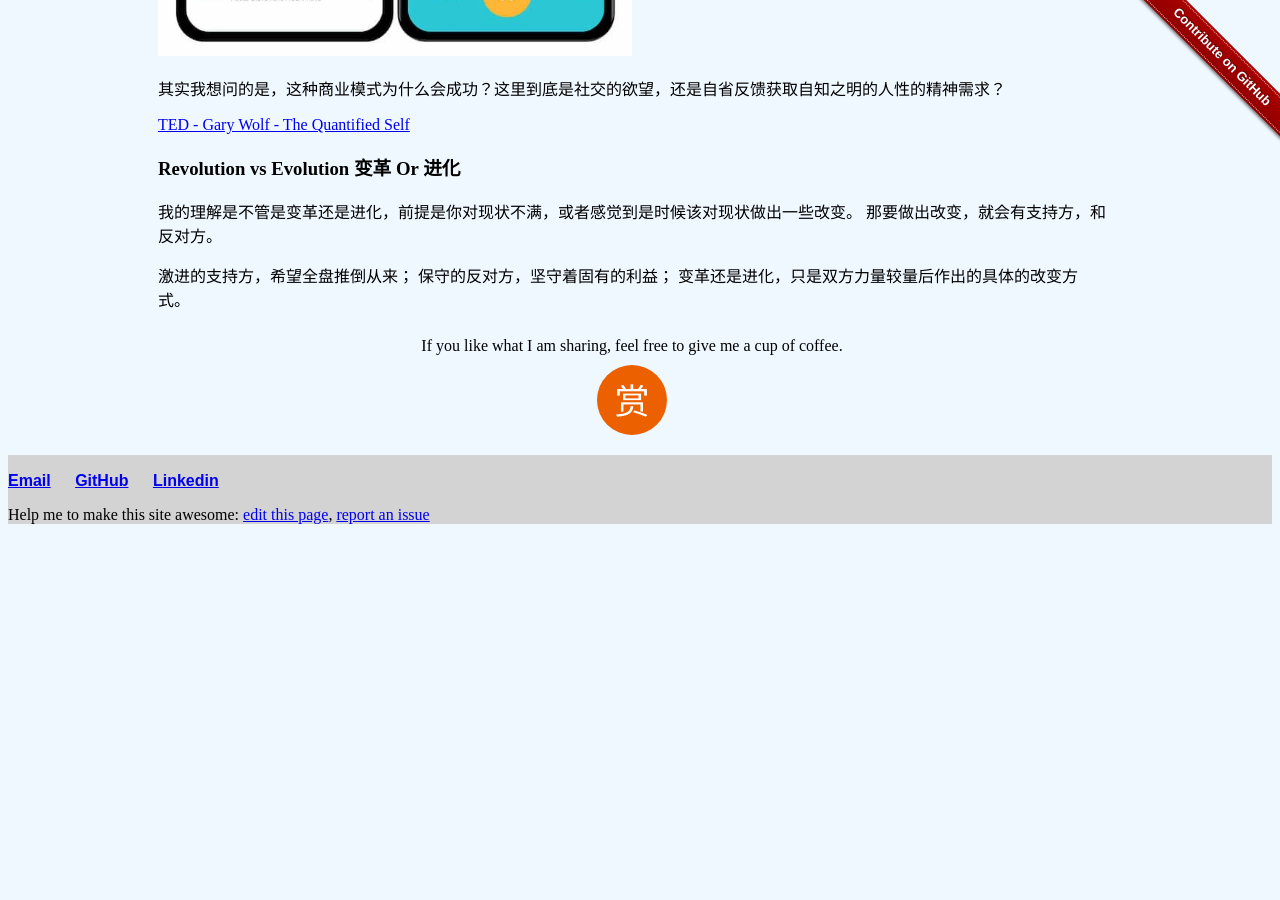
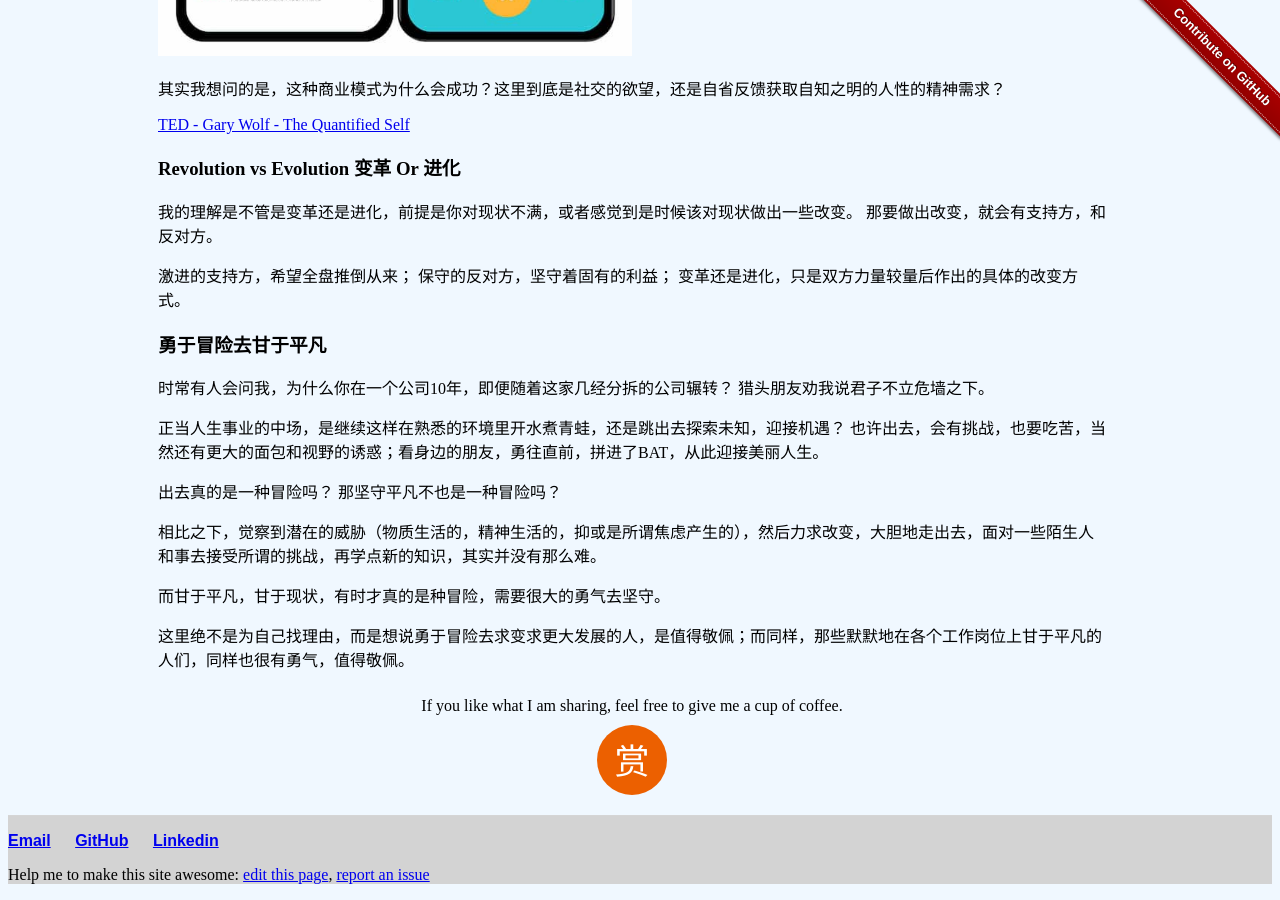
Before and after one commit to liuning0820/liuning0820.github.io, a Jekyll site: the page built from _posts/2019-07-27-mindset-2019.md, in a window 1280 px wide and 900 px high, scrolled down 6026 px. Built offline with Jekyll 4.4.1, drawn with Linux system fonts in a browser that asks for light colours; comment, search, counter and statistics services are not loaded; before the commit the page ends 6566 px from its top, so only the background shows below that.

Commit message:
Added mindset '勇于冒险去甘于平凡'

```diff
--- a/_posts/2019-07-27-mindset-2019.md
+++ b/_posts/2019-07-27-mindset-2019.md
@@ -181,3 +181,20 @@ Table Of Context:
 激进的支持方，希望全盘推倒从来；
 保守的反对方，坚守着固有的利益；
 变革还是进化，只是双方力量较量后作出的具体的改变方式。
+
+### 勇于冒险去甘于平凡
+
+时常有人会问我，为什么你在一个公司10年，即便随着这家几经分拆的公司辗转？
+猎头朋友劝我说君子不立危墙之下。
+
+正当人生事业的中场，是继续这样在熟悉的环境里开水煮青蛙，还是跳出去探索未知，迎接机遇？
+也许出去，会有挑战，也要吃苦，当然还有更大的面包和视野的诱惑；看身边的朋友，勇往直前，拼进了BAT，从此迎接美丽人生。
+
+出去真的是一种冒险吗？
+那坚守平凡不也是一种冒险吗？
+
+相比之下，觉察到潜在的威胁（物质生活的，精神生活的，抑或是所谓焦虑产生的），然后力求改变，大胆地走出去，面对一些陌生人和事去接受所谓的挑战，再学点新的知识，其实并没有那么难。
+
+而甘于平凡，甘于现状，有时才真的是种冒险，需要很大的勇气去坚守。
+
+这里绝不是为自己找理由，而是想说勇于冒险去求变求更大发展的人，是值得敬佩；而同样，那些默默地在各个工作岗位上甘于平凡的人们，同样也很有勇气，值得敬佩。
```
